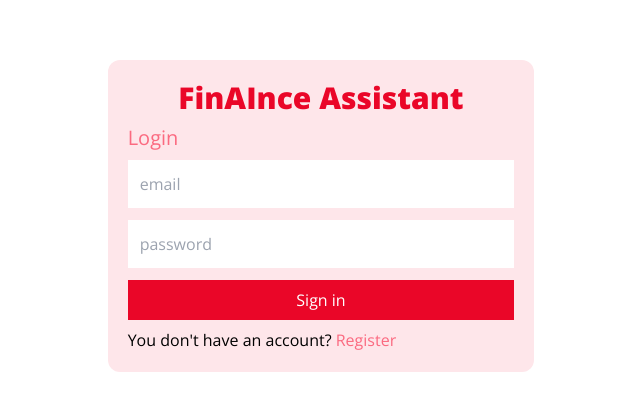
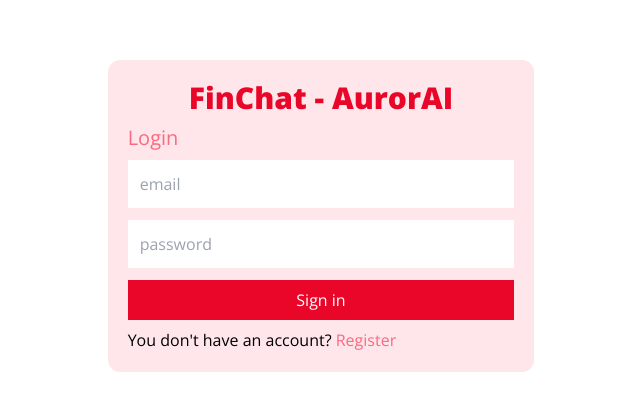
Before and after one commit to DAN3002/FinAInce-Assistant-Webapp, a React (Create React App) app: page /login in a window 1280 px wide. Shown: the part 184-594 px from the top of the page, without its empty margins (319-959 px from the left). Built offline with nearby package versions, Linux system fonts and the light colour scheme; no server answers.

Commit message:
change title

```diff
--- a/src/components/Navbar.jsx
+++ b/src/components/Navbar.jsx
@@ -14,7 +14,7 @@ const Navbar = () => {
 				style={{
 					marginRight: '50px',
 				}}>
-				<span className='logo'>FinAInce Assistant</span>
+				<span className='logo'>FinChat - AurorAI</span>
 				{/* <div className="user flex">
 					<img className="w-7 h-7" src={USER_AVA} alt="" />
 					<span className="mr-2">{currentUser.username}</span>
--- a/src/pages/Login.jsx
+++ b/src/pages/Login.jsx
@@ -62,7 +62,7 @@ const Login = () => {
 		<div className='w-screen h-screen flex items-center justify-center'>
 			<div className='flex flex-col bg-primary-50 rounded-xl p-5 gap-2 w-1/3'>
 				<span className='text-primary-500 font-extrabold text-center text-3xl'>
-					FinAInce Assistant
+					FinChat - AurorAI
 				</span>
 				<span className='title text-primary-300 text-xl'>Login</span>
 				<form onSubmit={handleSubmit} className='flex flex-col gap-3'>
--- a/src/pages/Register.jsx
+++ b/src/pages/Register.jsx
@@ -76,7 +76,7 @@ const Register = () => {
 		<div className='w-screen h-screen flex items-center justify-center'>
 			<div className='flex flex-col bg-primary-50 rounded-xl p-5 gap-2 w-1/3'>
 				<span className='text-primary-500 font-extrabold text-center text-3xl'>
-					FinAInce Assistant
+					FinChat - AurorAI
 				</span>
 				<span className='title text-primary-300 text-xl'>Register</span>
 				<form onSubmit={handleSubmit} className='flex flex-col gap-3'>
```
